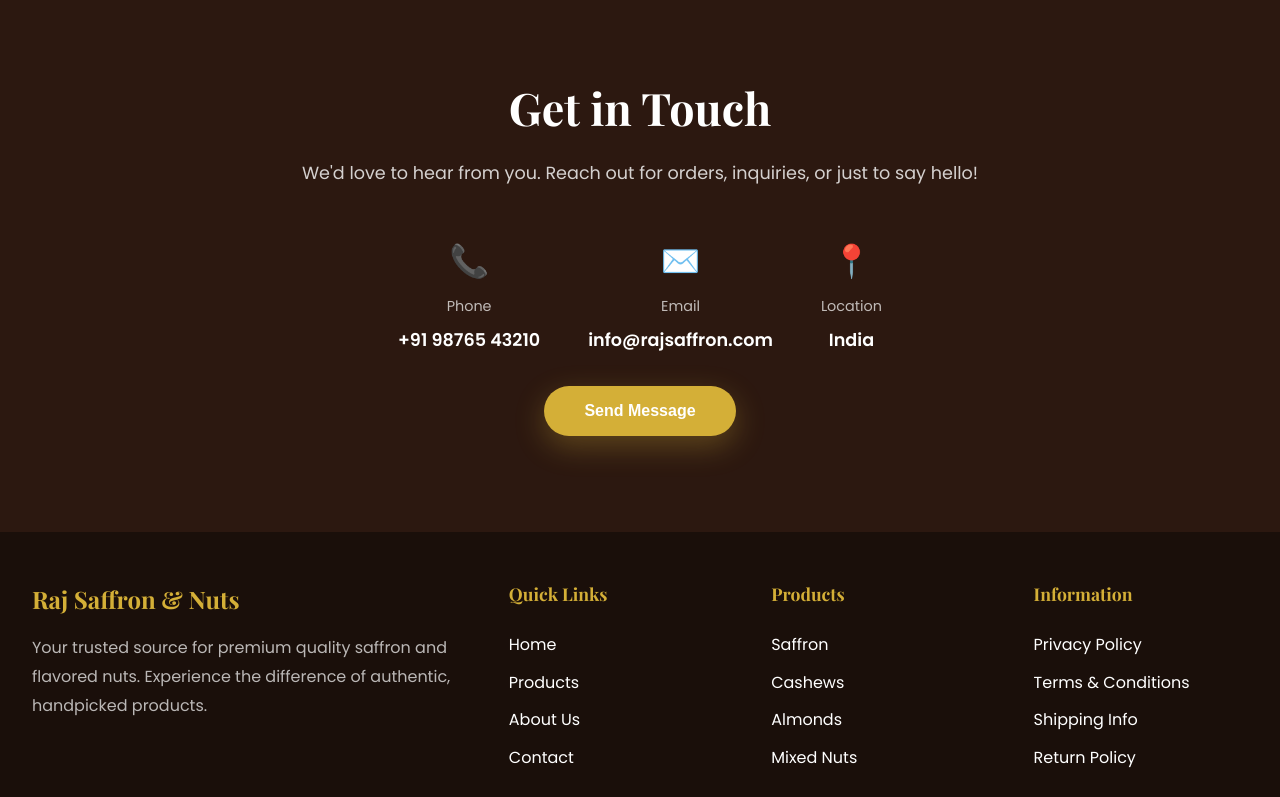
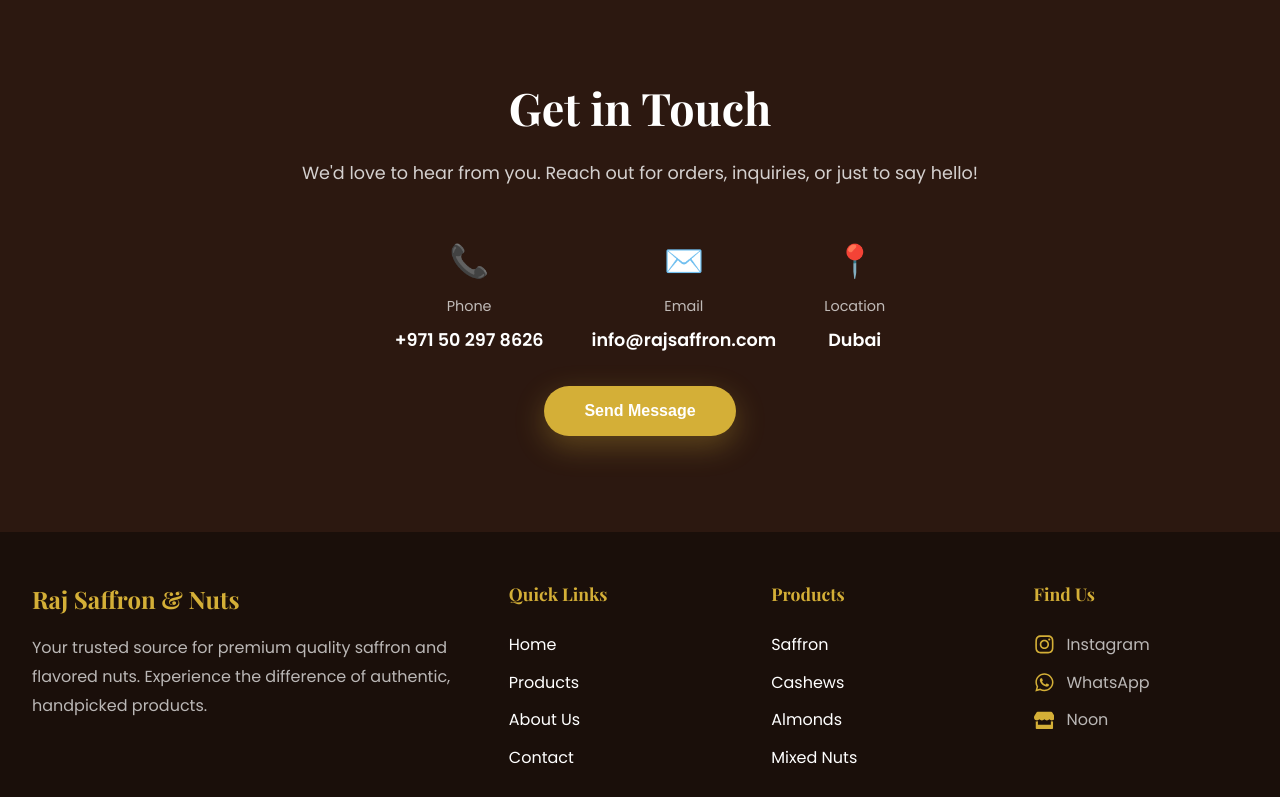
Before and after one commit to burhan-pithawala/raj-saffron-and-nuts-brand, a React (Vite) app: page / in a window 1280 px wide. Shown: the part 4381-5178 px from the top of the page. Built offline with nearby package versions, Linux system fonts and the light colour scheme.

Commit message:
changes to add phone number, links and other changes

```diff
--- a/package.json
+++ b/package.json
@@ -14,7 +14,8 @@
   "dependencies": {
     "gh-pages": "^6.3.0",
     "react": "^18.2.0",
-    "react-dom": "^18.2.0"
+    "react-dom": "^18.2.0",
+    "react-icons": "^5.5.0"
   },
   "devDependencies": {
     "@types/react": "^18.2.43",
--- a/src/components/Contact.jsx
+++ b/src/components/Contact.jsx
@@ -8,7 +8,7 @@ const Contact = () => {
                     <div className="contact-item">
                         <div className="contact-icon">📞</div>
                         <div className="contact-label">Phone</div>
-                        <div className="contact-value">+91 98765 43210</div>
+                        <div className="contact-value">+971 50 297 8626</div>
                     </div>
                     <div className="contact-item">
                         <div className="contact-icon">✉️</div>
@@ -18,7 +18,7 @@ const Contact = () => {
                     <div className="contact-item">
                         <div className="contact-icon">📍</div>
                         <div className="contact-label">Location</div>
-                        <div className="contact-value">India</div>
+                        <div className="contact-value">Dubai</div>
                     </div>
                 </div>
                 <button className="btn btn-primary" style={{marginTop: '2rem'}}>Send Message</button>
--- a/src/components/Footer.jsx
+++ b/src/components/Footer.jsx
@@ -1,3 +1,5 @@
+import { FaInstagram, FaWhatsapp, FaStore } from 'react-icons/fa'
+
 const Footer = () => {
     const scrollToSection = (id) => {
         const element = document.getElementById(id)
@@ -36,12 +38,23 @@ const Footer = () => {
                         </ul>
                     </div>
                     <div className="footer-section">
-                        <h4>Information</h4>
-                        <ul className="footer-links">
-                            <li><span>Privacy Policy</span></li>
-                            <li><span>Terms & Conditions</span></li>
-                            <li><span>Shipping Info</span></li>
-                            <li><span>Return Policy</span></li>
+                        <h4>Find Us</h4>
+                        <ul className="footer-links social-links">
+                            <li>
+                                <a href="https://www.instagram.com/rajsaffronnuts/" target="_blank" rel="noopener noreferrer">
+                                    <FaInstagram className="social-icon" /> Instagram
+                                </a>
+                            </li>
+                            <li>
+                                <a href="https://wa.me/+971502978626" target="_blank" rel="noopener noreferrer">
+                                    <FaWhatsapp className="social-icon" /> WhatsApp
+                                </a>
+                            </li>
+                            <li>
+                                <a href="https://noon.com" target="_blank" rel="noopener noreferrer">
+                                    <FaStore className="social-icon" /> Noon
+                                </a>
+                            </li>
                         </ul>
                     </div>
                 </div>
--- a/src/components/Products.jsx
+++ b/src/components/Products.jsx
@@ -76,7 +76,7 @@ const Products = () => {
                                 <p className="product-description">{product.description}</p>
                                 <div className="product-footer">
                                     <span className="product-price">{product.price}</span>
-                                    <button className="btn btn-primary btn-small">Add to Cart</button>
+                                    <button className="btn btn-primary btn-small">Buy Now</button>
                                 </div>
                             </div>
                         </div>
--- a/src/index.css
+++ b/src/index.css
@@ -579,6 +579,27 @@ h1, h2, h3, h4, h5, h6 {
     color: var(--primary-gold);
 }
 
+.footer-links.social-links a {
+    display: flex;
+    align-items: center;
+    gap: 0.75rem;
+    transition: all 0.3s ease;
+}
+
+.footer-links.social-links a:hover {
+    transform: translateX(5px);
+}
+
+.social-icon {
+    font-size: 1.3rem;
+    color: var(--primary-gold);
+    transition: transform 0.3s ease;
+}
+
+.footer-links.social-links a:hover .social-icon {
+    transform: scale(1.2);
+}
+
 .footer-bottom {
     padding-top: 2rem;
     border-top: 1px solid rgba(255, 255, 255, 0.1);
```
